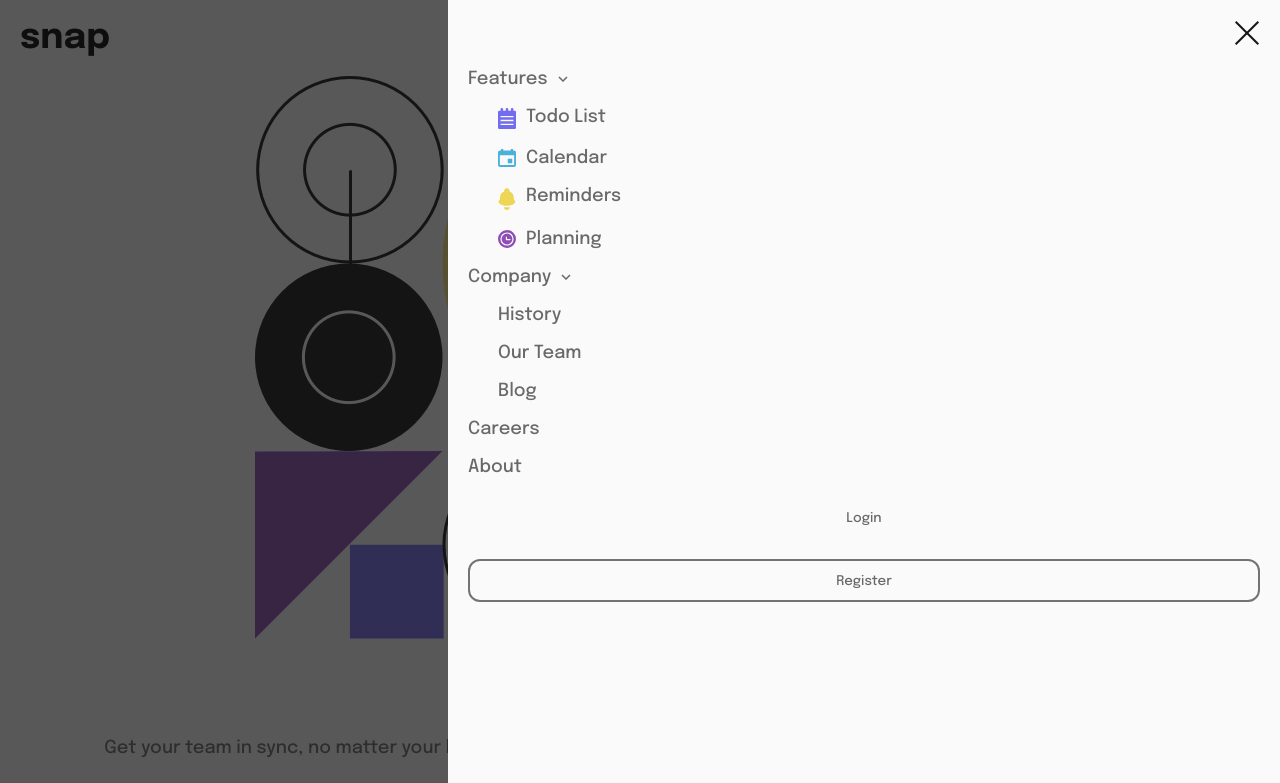
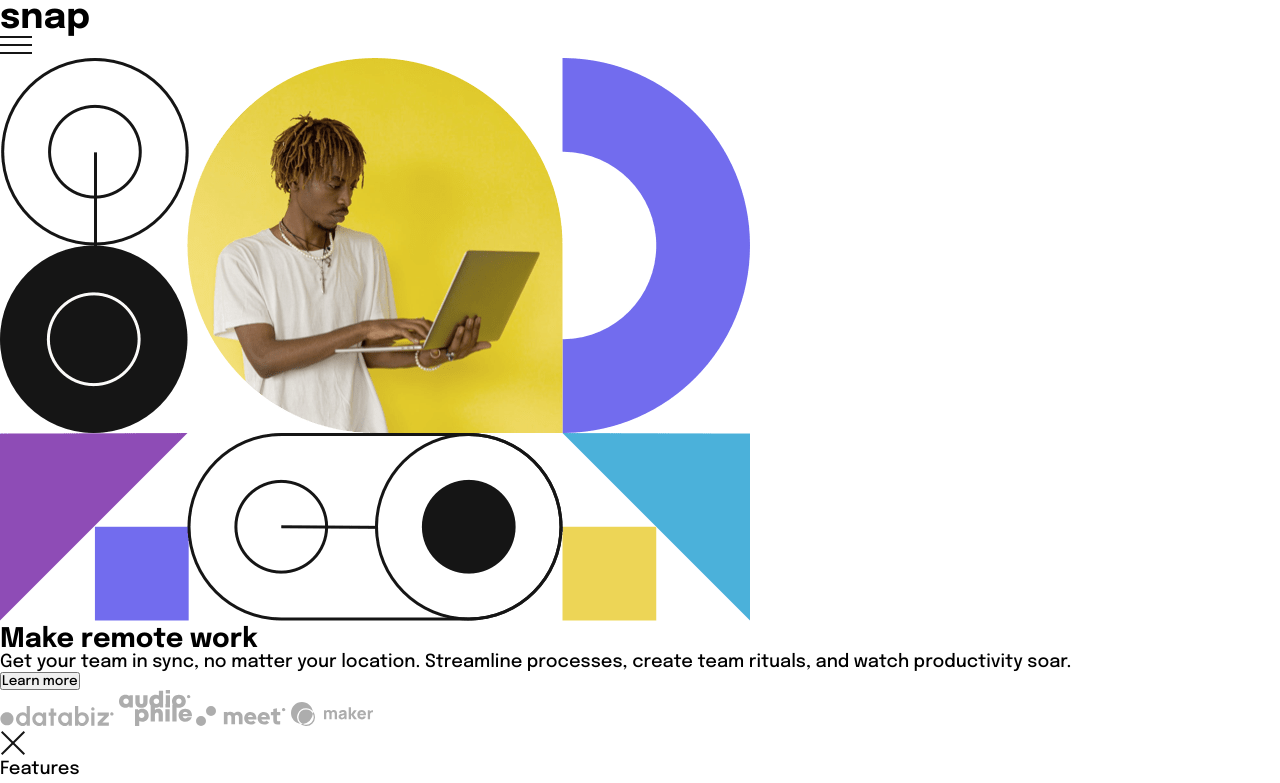
Before and after one commit to terratexX/intro-section-with-dropdown-navigation, a plain HTML site: page index.html in a window 1280 px wide. Shown: the top 783 px of the page. Drawn offline with Linux system fonts and the light colour scheme.

Commit message:
Reset css file

```diff
--- a/style.css
+++ b/style.css
@@ -9,111 +9,3 @@
 html {
   font-size: 18px;
 }
-body {
-  background: hsl(0, 0%, 98%);
-  padding: 20px;
-}
-header {
-  display: flex;
-  justify-content: space-between;
-  align-items: center;
-}
-main {
-  text-align: center;
-}
-.hero-image {
-  margin-top: 20px;
-  max-width: 100vw;
-  margin-left: -20px;
-}
-h2 {
-  margin: 40px 0 20px 0;
-  font-size: 1.9rem;
-}
-main p {
-  color: hsl(0, 0%, 41%);
-}
-main button {
-  font-size: 1rem;
-  font-weight: bold;
-  color: hsl(0, 0%, 98%);
-  background: hsl(0, 0%, 8%);
-  border: none;
-  border-radius: 14px;
-  padding: 16px 20px;
-  margin: 30px 0 40px 0;
-}
-footer {
-  display: flex;
-  justify-content: center;
-  align-items: center;
-  gap: 20px;
-}
-footer img {
-  width: 20%;
-}
-
-ul {
-  list-style: none;
-  padding: 0;
-  display: flex;
-  flex-direction: column;
-  gap: 20px;
-}
-li div {
-  display: flex;
-}
-.features-dropdown,
-.company-dropdown {
-  margin: 20px 0 0 30px;
-}
-.features-dropdown li {
-  display: flex;
-  gap: 10px;
-}
-.features-dropdown li img {
-  height: 100%;
-  width: 1rem;
-}
-.mobile-menu {
-  display: flex;
-  position: absolute;
-  top: 0;
-  right: 0;
-  height: 100vh;
-  width: 100vw;
-}
-.mobile-menu p,
-.mobile-menu button {
-  color: hsl(0, 0%, 41%);
-}
-.left-menu {
-  opacity: 0.7;
-  background-color: hsl(0, 0%, 8%);
-  flex-basis: 35%;
-}
-.right-menu {
-  background-color: hsl(0, 0%, 98%);
-  flex-basis: 65%;
-  padding: 20px;
-}
-.close-menu-btn {
-  text-align: end;
-}
-.arrow-img {
-  height: 100%;
-  align-self: center;
-  margin-left: 10px;
-}
-.mobile-menu button {
-  width: 100%;
-  height: 2.4rem;
-  border-radius: 12px;
-  background: transparent;
-}
-.login-btn {
-  border: transparent;
-}
-.register-btn {
-  border: 2px solid hsl(0, 0%, 45%);
-}
```
